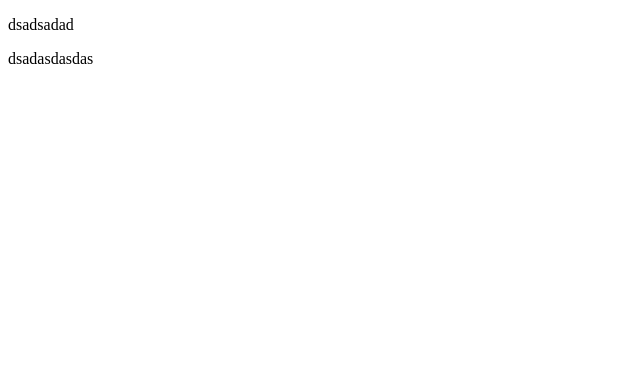
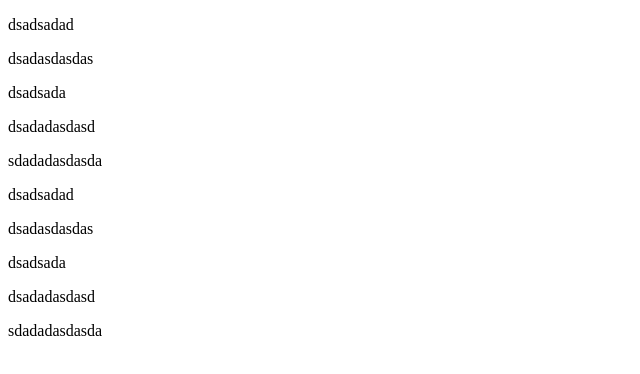
Before and after one commit to rahhal10/test2, a plain HTML site: page INDEX.HTML in a window 1280 px wide. Shown: the whole page, without its empty margins (0-640 px from the left). Drawn offline with Linux system fonts and the light colour scheme.

Commit message:
branchtest

```diff
--- a/INDEX.HTML
+++ b/INDEX.HTML
@@ -10,5 +10,13 @@
 
     <p>dsadsadad</p>
     <p>dsadasdasdas</p>
+    <div>dsadsada</div>
+    <p>dsadadasdasd</p>
+    <p>sdadadasdasda</p>
+    <p>dsadsadad</p>
+    <p>dsadasdasdas</p>
+    <div>dsadsada</div>
+    <p>dsadadasdasd</p>
+    <p>sdadadasdasda</p>
 </body>
 </html>
```
